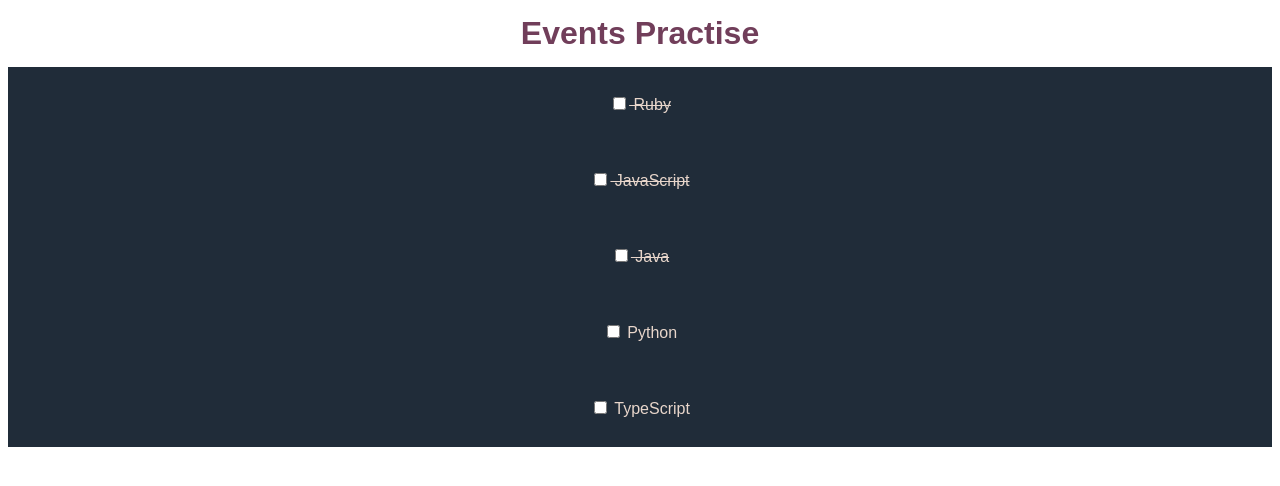
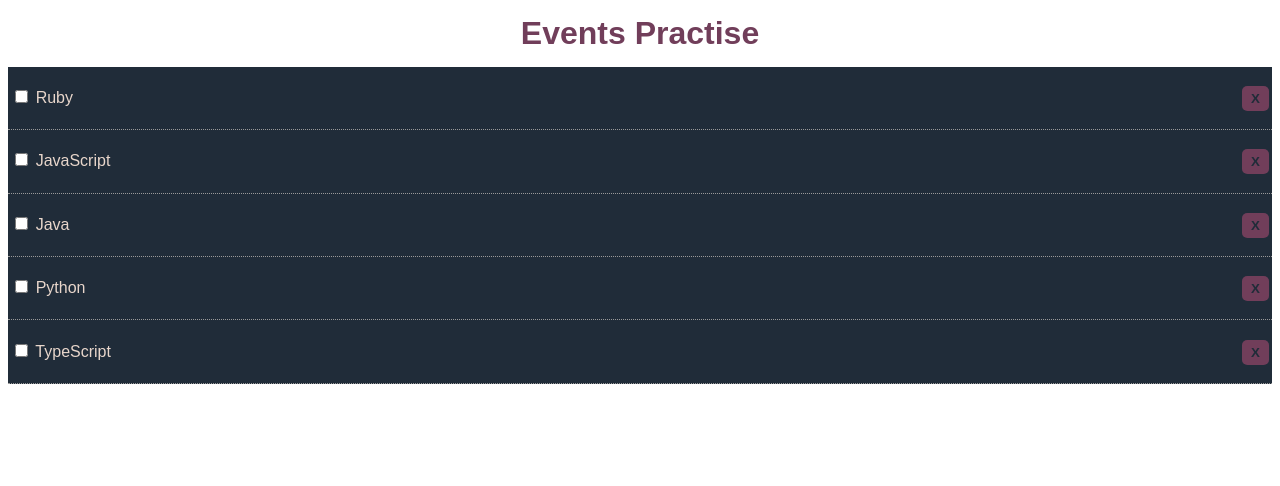
Before and after one commit to rcarmitage/js_sandbox, a Vue app in the folder vue_dom_events_app/vue_dom_events_app/: page / in a window 1280 px wide. Shown: the top 486 px of the page. Built offline with nearby package versions, Linux system fonts and the light colour scheme.

Commit message:
commit before adding vuetify

```diff
--- a/vue_dom_events_app/vue_dom_events_app/src/App.vue
+++ b/vue_dom_events_app/vue_dom_events_app/src/App.vue
@@ -16,9 +16,9 @@ export default {
   data() {
     return {
       languages: [
-        { id: 1, name: "Ruby", learning: true },
-        { id: 2, name: "JavaScript", learning: true },
-        { id: 3, name: "Java", learning: true },
+        { id: 1, name: "Ruby", learning: false },
+        { id: 2, name: "JavaScript", learning: false },
+        { id: 3, name: "Java", learning: false },
         { id: 4, name: "Python", learning: false },
         { id: 5, name: "TypeScript", learning: false }
       ]
--- a/vue_dom_events_app/vue_dom_events_app/src/components/LanguageItem.vue
+++ b/vue_dom_events_app/vue_dom_events_app/src/components/LanguageItem.vue
@@ -2,7 +2,9 @@
   <div class="language-item" v-bind:class="{'is-learning':language.learning}">
     <p>
         <input type="checkbox" v-on:change="markLearning">
-        {{ language.name }}</p>
+        {{ language.name }}
+        <button class="del">X</button>
+        </p>
   </div>
 </template>
 
@@ -22,20 +24,22 @@ export default {
   .language-item {
     background: #202C39;
     color: #E8D6CB;
-    padding: 10px;
-    border-bottom: 1px, #383F51 dotted;
+    text-align: left;
+    padding: 0.2rem;
+    border-bottom: 1px #999 dotted;
   }
 
   .is-learning {
-    text-decoration: line-through;
+    text-decoration: underline overline;
   }
 
-  .mark-learning {
+  .del {
     background: #713e5a;
-    color: #383F51;
+    color: #202C39;
+    font-weight: bold;
     border: none;
     padding: 5px 9px;
-    border-radius: 50%;
+    border-radius: 20%;
     cursor: pointer;
     float: right;
   }
```
